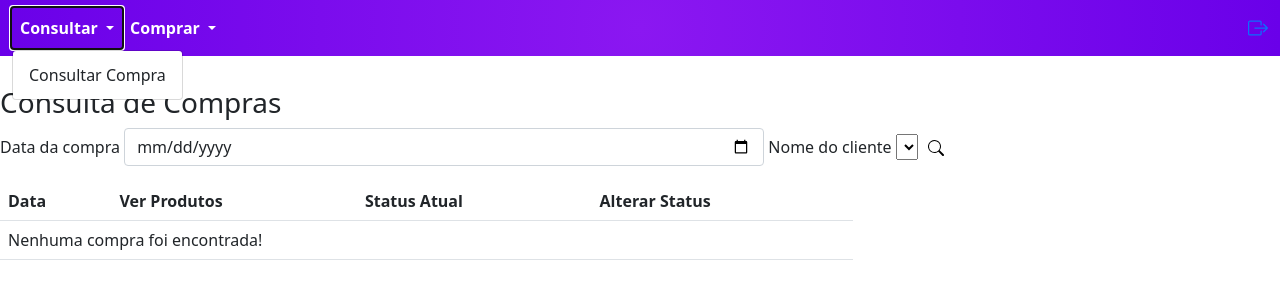
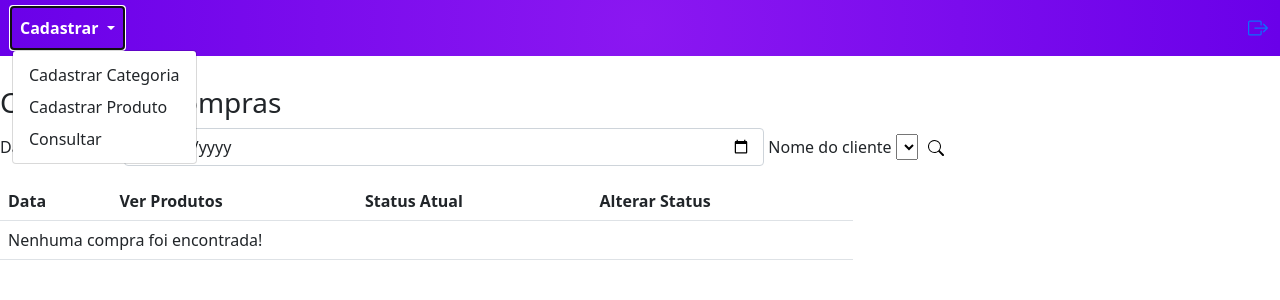
Before and after one commit to Hanzinza/salojavendas, a PHP site: page /php/consultarCompraForm.php in a window 1280 px wide, after a click on "Cadastrar". Shown: the top 300 px of the page. Run offline with PHP 8.4, Linux system fonts and the light colour scheme; data that the repository does not hold is empty.

Commit message:
Ajustes 1

```diff
--- a/php/consultarCompraForm.php
+++ b/php/consultarCompraForm.php
@@ -1,5 +1,5 @@
 <?php
-    include_once("menuCliente.php");
+    include_once("menuGerente.php");
 ?>
 <!DOCTYPE html>
 <html lang="pt-br">
--- a/php/excluirCategoria.php
+++ b/php/excluirCategoria.php
@@ -20,7 +20,7 @@
     }
 }else{
 
-    header("Location: cadastrarCategoriaForm.php?retorno=4");
+    header("Location: cadastrarCategoriaForm.php?retorno=3");
 }
 
 ?>
--- a/php/menuGerente.php
+++ b/php/menuGerente.php
@@ -10,9 +10,7 @@
           <ul class="dropdown-menu" aria-labelledby="navbarDropdown">
             <li><a class="dropdown-item" href="cadastrarCategoriaForm.php">Cadastrar Categoria</a></li>
             <li><a class="dropdown-item" href="cadastrarProdutoForm.php">Cadastrar Produto</a></li>
-            <li><a class="dropdown-item" href="tipoCompraForm.php">Editar Compra</a></li>
-            <li><a class="dropdown-item" href="consultarCompromissoForm.php">Consultar</a></li>
-
+            <li><a class="dropdown-item" href="consultarCompraForm.php">Consultar</a></li>
           </ul>
         </li>
       </ul>
```
